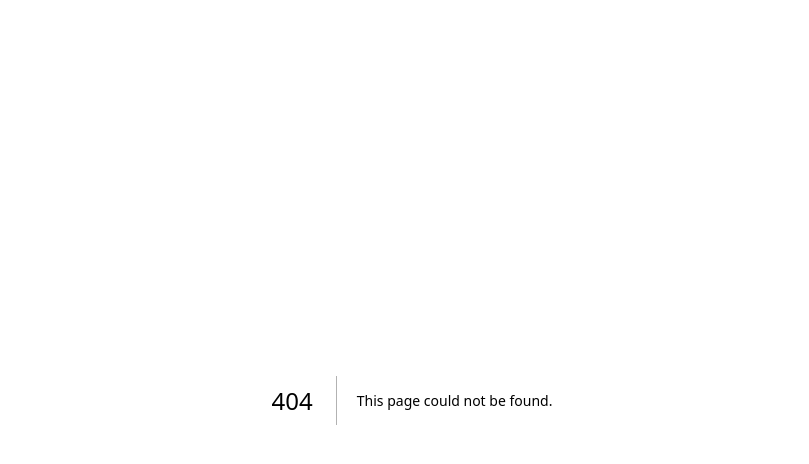
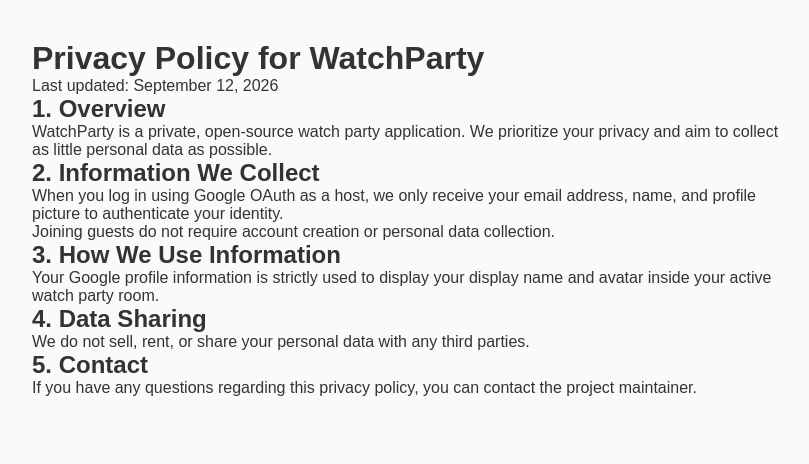
Before and after one commit to Gugan22/watch_party, a Next.js app in the folder apps/web/: page /privacy in a window 1280 px wide. Before the commit this address had no page. Shown: the top 464 px of the page, without its empty margins (228-1037 px from the left). Built offline with nearby package versions, Linux system fonts and the light colour scheme.

Commit message:
Add privacy policy and terms of service pages

```diff
--- /dev/null
+++ b/apps/web/app/privacy/page.tsx
@@ -0,0 +1,26 @@
+import React from 'react';
+
+export default function PrivacyPolicyPage() {
+  return (
+    <div style={{ maxWidth: '800px', margin: '0 auto', padding: '40px 20px', fontFamily: 'sans-serif', color: '#333' }}>
+      <h1>Privacy Policy for WatchParty</h1>
+      <p>Last updated: September 12, 2026</p>
+
+      <h2>1. Overview</h2>
+      <p>WatchParty is a private, open-source watch party application. We prioritize your privacy and aim to collect as little personal data as possible.</p>
+
+      <h2>2. Information We Collect</h2>
+      <p>When you log in using Google OAuth as a host, we only receive your email address, name, and profile picture to authenticate your identity.</p>
+      <p>Joining guests do not require account creation or personal data collection.</p>
+
+      <h2>3. How We Use Information</h2>
+      <p>Your Google profile information is strictly used to display your display name and avatar inside your active watch party room.</p>
+
+      <h2>4. Data Sharing</h2>
+      <p>We do not sell, rent, or share your personal data with any third parties.</p>
+
+      <h2>5. Contact</h2>
+      <p>If you have any questions regarding this privacy policy, you can contact the project maintainer.</p>
+    </div>
+  );
+}
```
Also changed, not shown: apps/web/app/terms/page.tsx (added, +19 -0 lines).
